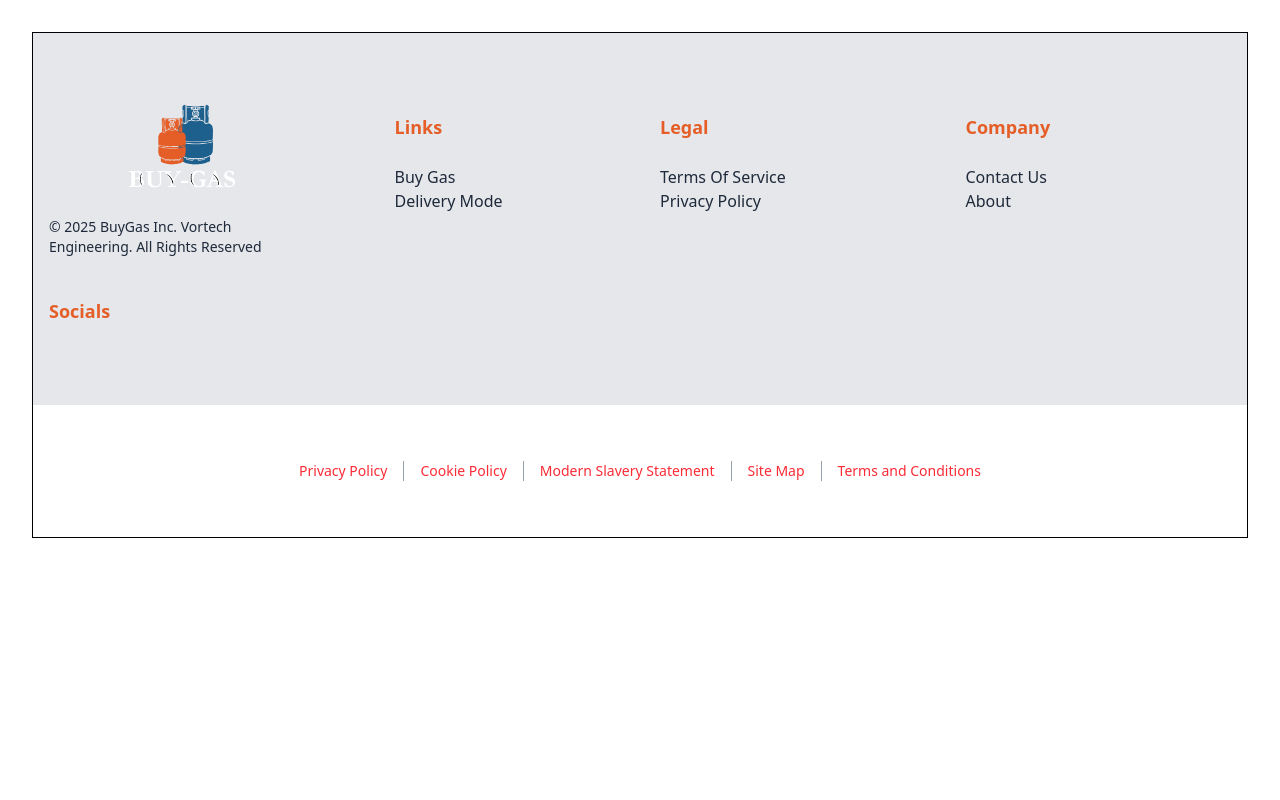
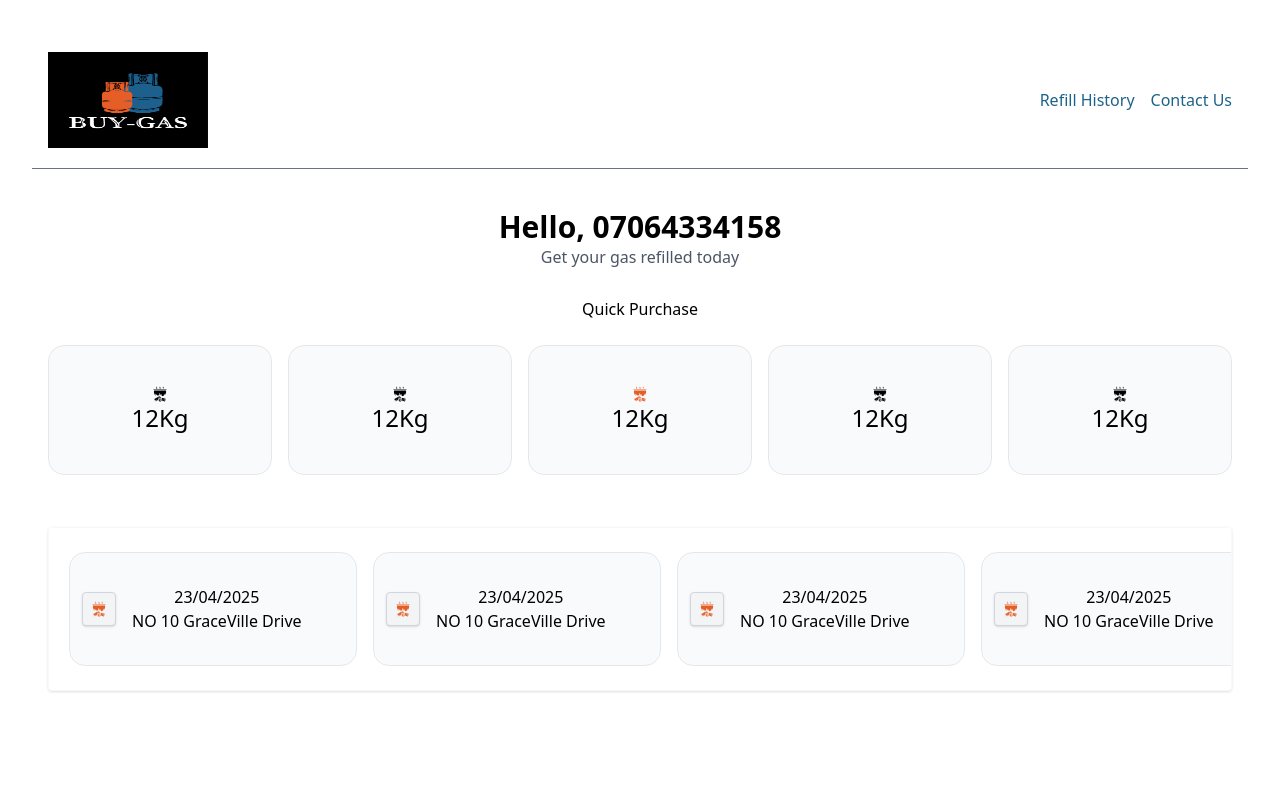
Before and after one commit to Emmykage/buy-gas, a React (Vite) app: page /dashboard in a window 1280 px wide. Shown: the top 800 px of the page. Built offline with nearby package versions, Linux system fonts and the light colour scheme.

Commit message:
set up dashboard

```diff
--- a/src/App.jsx
+++ b/src/App.jsx
@@ -1,11 +1,9 @@
-import { useState } from 'react'
-import reactLogo from './assets/react.svg'
-import viteLogo from '/vite.svg'
 import './App.css'
 import { Route, Routes } from 'react-router-dom'
 import Home from './pages/home'
 import Footer from './components/footer/Footer'
 import Login from './components/login/Login'
+import Dashboard from './pages/dashboard'
 
 function App() {
 
@@ -17,6 +15,10 @@ function App() {
         <Route path="/auth" element={<Login/>}/>
 
         </Route>
+
+        <Route path='/dashboard' element={<Dashboard/>}>
+
+        </Route>
       </Routes>
       <Footer/>
 
--- a/src/components/heroBanner/Hero.jsx
+++ b/src/components/heroBanner/Hero.jsx
@@ -3,7 +3,7 @@ import { useLocation, useNavigate } from "react-router-dom"
 import AppButton from "../button/Button"
 import Login from "../login/Login"
 import "./style.scss"
-import { useDispatch, useSelector } from "react-redux"
+import { useDispatch } from "react-redux"
 import { useState } from "react"
 import { SET_LOGIN } from "../../redux/app"
 
@@ -43,7 +43,7 @@ const ContentHero = () => {
   const handleSubmit = () => {
     if(phone.trim() !== ""){
       dispatch(SET_LOGIN(phone))
-      navigate("/auth")
+      navigate("/dashboard")
     }
 
   }
--- /dev/null
+++ b/src/pages/dashboard/components/Navigation.jsx
@@ -0,0 +1,38 @@
+import React from 'react'
+import { TiThMenuOutline } from 'react-icons/ti'
+import { NavLink, useNavigate } from 'react-router-dom'
+
+const Navigation = () => {
+    const navigate = useNavigate()
+  return (
+    <header className='py-5 px-4 border-b border-gray-500'>
+
+        <div className='flex items-center justify-between'>
+            <NavLink to={"/"}>
+                <img src="/logo.png" alt="" className='w-40 h-24' />
+            </NavLink>
+
+            <div className='text-alt font-medium'>
+                <ul className='hidden md:flex  gap-4'>
+                    <li>
+                        <span>Refill History</span>
+                    </li>
+                    <li>
+                        <span>Contact Us</span>
+                    </li>
+
+
+                </ul>
+            </div>
+
+
+            <span className='md:hidden'>
+            <TiThMenuOutline className='text-3xl text-primary'/>
+            </span>
+        </div>
+
+    </header>
+  )
+}
+
+export default Navigation
--- /dev/null
+++ b/src/pages/dashboard/index.jsx
@@ -0,0 +1,115 @@
+import React from 'react'
+import Navigation from './components/Navigation'
+import { GiCampCookingPot } from 'react-icons/gi'
+
+const Dashboard = () => {
+  return (
+    <div className='bg-red container m-auto  h-screen'>
+        <Navigation/>
+        <div className='px-4'>
+
+            <div>
+
+
+            <div className='mt-10'>
+            <h3 className='md:text-3xl text-xl font-semibold'>Hello, 07064334158</h3>
+            <p className='font-medium text-gray-600'>Get your gas refilled today</p>
+        </div>
+
+            </div>
+
+
+            <div className='my-7'>
+
+
+            <div>
+                    <h2>Quick Purchase</h2>
+                </div>
+        <div className='bg-red- overflow-x-auto flex gap-4 py-6'>
+            <div className='w-56 p-10 flex shrink-0 cursor-pointer flex-col justify-center items-center bg-gray-50 border border-gray-200 rounded-2xl'>
+                <GiCampCookingPot />
+                <p className='text-2xl font-medium'>12Kg</p>
+
+
+            </div>
+            <div className='w-56 p-10 shrink-0 flex cursor-pointer flex-col justify-center items-center bg-gray-50 border border-gray-200 rounded-2xl'>
+                <GiCampCookingPot />
+                <p className='text-2xl font-medium'>12Kg</p>
+            </div>
+            <div className='w-56 p-10 flex shrink-0 cursor-pointer flex-col justify-center items-center bg-gray-50 border border-gray-200 rounded-2xl'>
+                <GiCampCookingPot className='text-primary'/>
+                <p className='text-2xl shrink-0 font-medium'>12Kg</p>
+            </div>
+            <div className='w-56 p-10 shrink-0 flex cursor-pointer flex-col justify-center items-center bg-gray-50 border border-gray-200 rounded-2xl'>
+                <GiCampCookingPot />
+                <p className='text-2xl font-medium'>12Kg</p>
+            </div>
+            <div className='w-56 p-10 shrink-0 flex cursor-pointer flex-col justify-center items-center bg-gray-50 border border-gray-200 rounded-2xl'>
+                <GiCampCookingPot />
+                <p className='text-2xl font-medium'>12Kg</p>
+            </div>
+
+        </div>
+        </div>
+
+
+        <div className='bg-red- flex gap-4 border shadow border-gray-200/30 overflow-x-auto rounded px-5 py-6'>
+            <div className='w-72 gap-4 p-3 py-3 md:py-8 shrink-0 flex items-center bg-gray-50 border border-gray-200 rounded-2xl'>
+                <div className='bg-gray-100 border rounded p-2 shadow border-gray-300'>
+                <GiCampCookingPot className='text-primary'/>
+
+                </div>
+            <div>
+                <p className='font-medium'>23/04/2025</p>
+                <p>NO 10 GraceVille Drive</p>
+            </div>
+
+
+            </div>
+            <div className='w-72 gap-4 p-3  py-3 md:py-8 shrink-0 flex items-center bg-gray-50 border border-gray-200 rounded-2xl'>
+                <div className='bg-gray-100 border rounded p-2 shadow border-gray-300'>
+                <GiCampCookingPot className='text-primary'/>
+
+                    </div>
+                <div>
+                    <p className='font-medium'>23/04/2025</p>
+                    <p>NO 10 GraceVille Drive</p>
+                </div>
+
+
+            </div>
+            <div className='w-72 gap-4 p-3 py-3 md:py-8 shrink-0 flex items-center bg-gray-50 border border-gray-200 rounded-2xl'>
+                <div className='bg-gray-100 border rounded p-2 shadow border-gray-300'>
+                <GiCampCookingPot className='text-primary'/>
+
+                    </div>
+                <div>
+                    <p className='font-medium'>23/04/2025</p>
+                    <p>NO 10 GraceVille Drive</p>
+                </div>
+
+
+            </div>
+            <div className='w-72 gap-4 p-3 py-3 md:py-8 shrink-0 flex items-center bg-gray-50 border border-gray-200 rounded-2xl'>
+                <div className='bg-gray-100 border rounded p-2 shadow border-gray-300'>
+                <GiCampCookingPot className='text-primary'/>
+
+                    </div>
+                <div>
+                    <p className='font-medium'>23/04/2025</p>
+                    <p>NO 10 GraceVille Drive</p>
+                </div>
+
+
+            </div>
+
+
+
+        </div>
+        </div>
+
+    </div>
+  )
+}
+
+export default Dashboard
```
